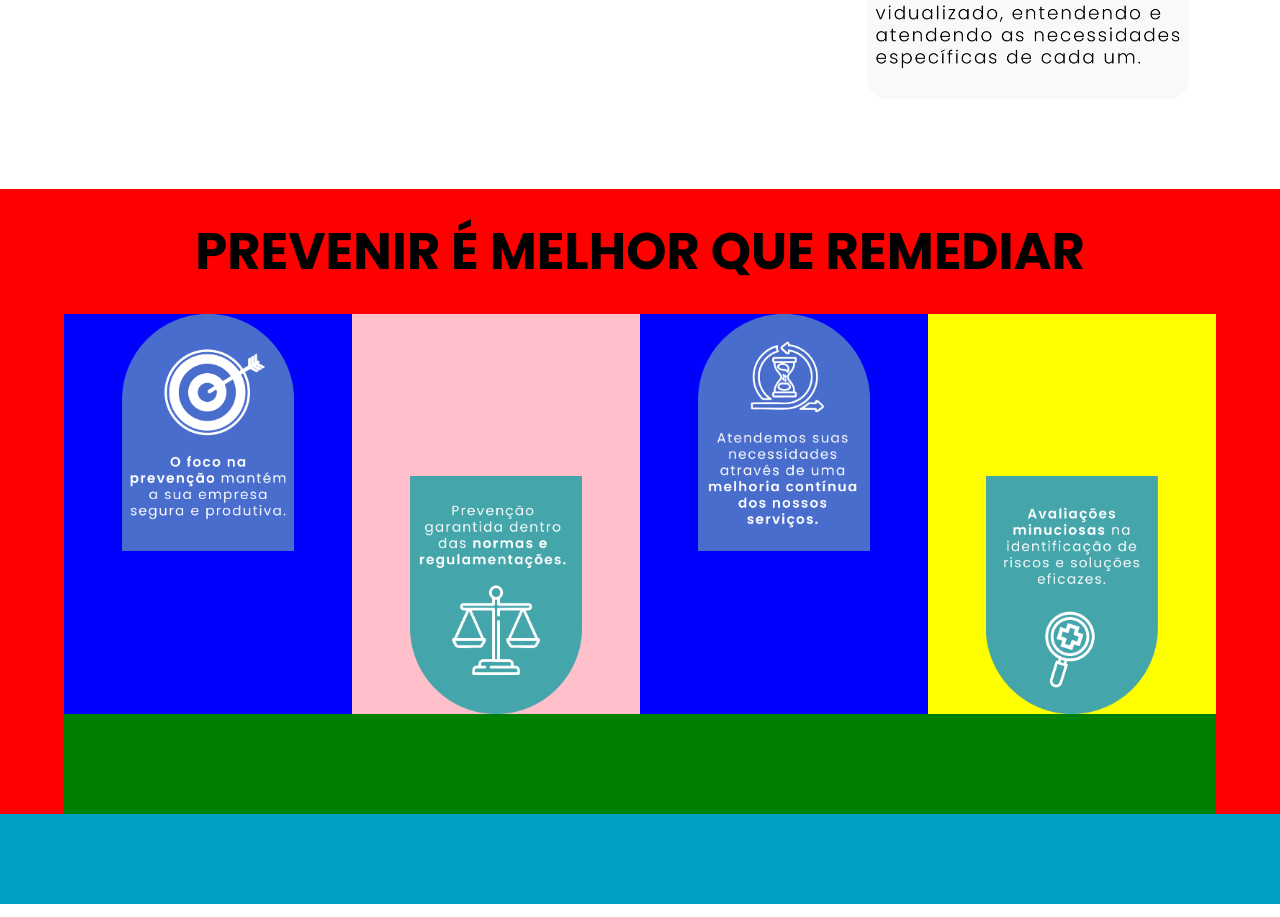
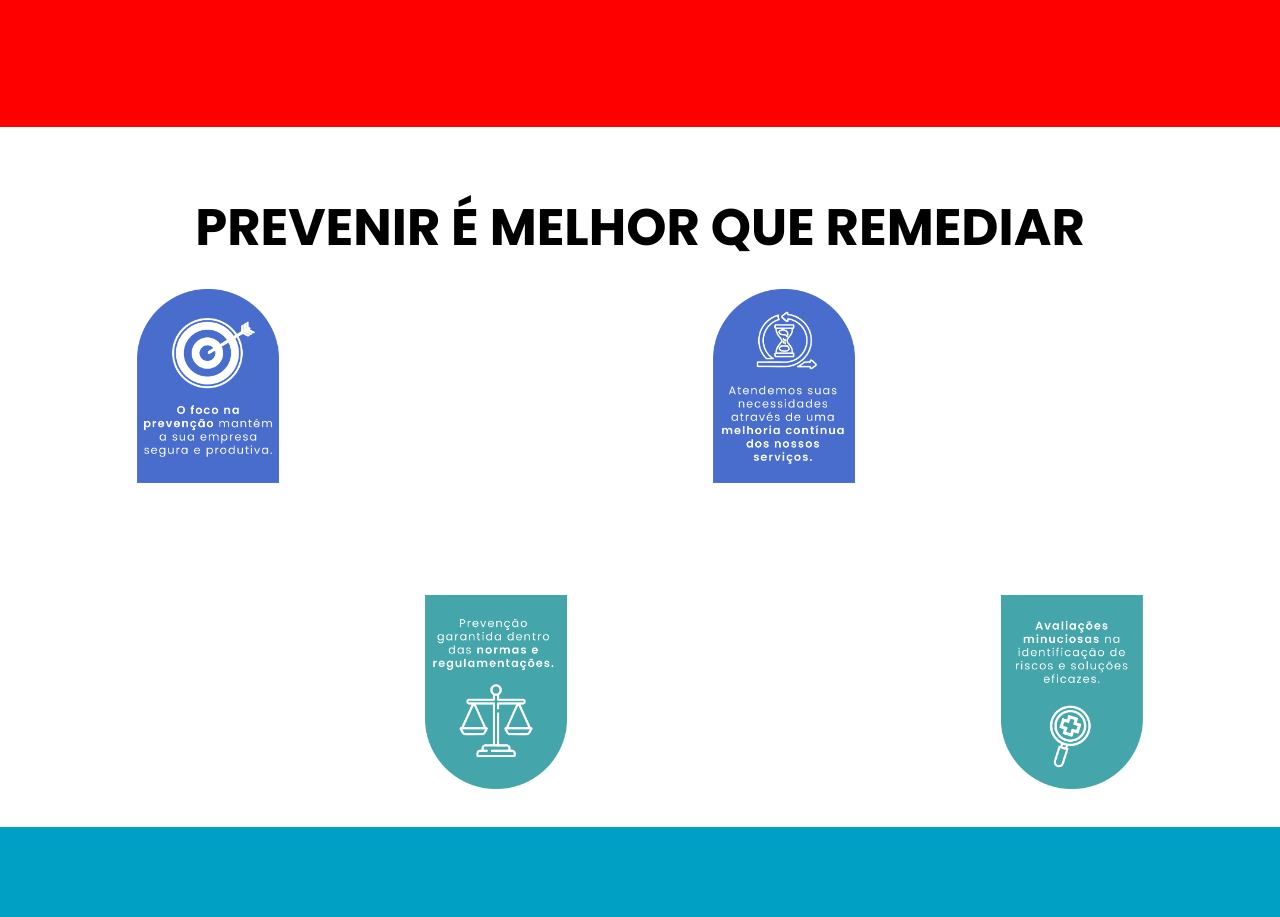
Before and after one commit to Majane2004/dr_saude, a React (Vite) app: page /empresa in a window 1280 px wide. Shown: the part 1547-2464 px from the top of the page. Built offline with nearby package versions, Linux system fonts and the light colour scheme.

Commit message:
feat: update teste

```diff
--- a/src/Empresa/index.tsx
+++ b/src/Empresa/index.tsx
@@ -1,15 +1,20 @@
 import {
     PrincipalDiv, ContainerMain, BannerDiv, BannerdivTexto, Textoh1Banner,
-    CaixaTextoDiv, TextoCaixaH2, ContainerEmpresa, Titulodiv, TituloH2, EmpresadivTextoimg,
+   ContainerEmpresa, Titulodiv, TituloH2, EmpresadivTextoimg,
     Empresadivimg, EmpresadivTexto, EmpresaTextoH3, Empresaimg, BtnsaibaMaisdiv, EmpresaTextoP, CardContainer,
-    CardCaixa,ItemCard01,ItemCard02,ItemCard03
-} from "./style"
+    CardCaixa,ItemCard01,ItemCard02,ItemCard03,ContainerPrevenir,CaixaDivPrevenir,TituloPrevenirH1,CaixaPrevenirDiv,
+    ItemimgDiv01,ItemimgDiv02,Itensimg,Cardimg
+} from "./style";
+
 import Header from "../Componentes/Header"
 import enfermeiras from "/src/assets/duasMulheres.png"
 import arco from "/src/assets/img_arco.png"
 import avaliacao from "/src/assets/img_avaliacao.png"
 import balanca from "/src/assets/img_balanca.png"
 import filtro from "/src/assets/img_filtro.png"
+import img_missa from "/src/assets/empre-missao.png"
+import img_valores from "/src/assets/empre-valores.png"
+import img_visao from "/src/assets/empre-visao.png"
 
 
 
@@ -42,7 +47,7 @@ export default function Dashboard() {
                             </EmpresaTextoH3>
                             <BtnsaibaMaisdiv>
                                 <EmpresaTextoP>
-                                    Somos uma empresa especializada em serviçios de saúde ocupacional, prontos para cuidar da saúde e segurança dos seus
+                                    Somos uma empresa especializada em serviços de saúde ocupacional, prontos para cuidar da saúde e segurança dos seus
                                     colaboradores. Nossa equipe multidisciplinar oferece soluções personalizadas para atender às suas necessidades
                                     de forma eficiente e confiável.
                                 </EmpresaTextoP>
@@ -57,55 +62,45 @@ export default function Dashboard() {
 
                 <CardContainer>
                     <CardCaixa>
-                        <ItemCard01>
+                        <ItemCard01 >
+                            <Cardimg src={img_missa} alt="texto missao" />
+                        </ItemCard01>
+                        <ItemCard02>
+                            <Cardimg src={img_visao} alt="texto visao" />
+                        </ItemCard02>
+                        <ItemCard03>
+                            <Cardimg src={img_valores} alt="texto valores" />
+                        </ItemCard03>
 
-
-                        </ItemCard01>
-
-                        <ItemCard02>
-
-                        </ItemCard02>
-
-                        <ItemCard03>
-
-                        </ItemCard03>
 
                     </CardCaixa>
                 </CardContainer>
 
 
-                <div style={{display:'flex',flexDirection:'column',background:'red', marginTop:90,width:"100%", justifyContent:'center',
-                     alignItems:'center',
-                }}>
-                    <div  style={{width:"100%",  flexDirection:'column',}}>
-                        <h1 style={{color:'#000'}}>
-                          PREVENIR É MELHOR QUE REMEDIAR
+                <ContainerPrevenir>
+                    <CaixaDivPrevenir>
+                        <TituloPrevenirH1 style={{}}>
+                         Prevenir é melhor que remediar
+                        </TituloPrevenirH1>
+                    </CaixaDivPrevenir>
+                    <CaixaPrevenirDiv >
+                        <ItemimgDiv01 >
+                            <Itensimg src={arco} alt={"imagem de tiro ao alvo"} />
+                        </ItemimgDiv01>
 
-                        </h1>
-                    </div>
-                    <div  style={{width:"90%", height:500,display:'flex', flexDirection:'row',background:'green'
-                    }}>
-                        <div style={{ height:400, background:'blue', }}>
-                            <img src={arco} alt={"imagem de tiro ao alvo"} style={{width:"60%"}}/>
-                        </div>
+                        <ItemimgDiv02>
+                            <Itensimg src={balanca} alt={"imagem de uma balanca"} />
+                        </ItemimgDiv02>
 
-                        <div style={{ height:400, background:'pink',display:'flex',alignItems:'end',  justifyContent:'center', }}>
-                            <img src={balanca} alt={"imagem de uma balanca"} style={{width:"60%"}}/>
-                        </div>
+                        <ItemimgDiv01 >
+                            <Itensimg src={filtro} alt={"imagem de um filtro"} />
+                        </ItemimgDiv01>
 
-                        <div style={{ height:400, background:'blue'}}>
-                            <img src={filtro} alt={"imagem de um filtro"} style={{width:"60%"}}/>
-                        </div>
-
-                        <div style={{ height:400, background:'yellow',display:'flex',alignItems:'end',justifyContent:'center',}}>
-                            <img src={avaliacao} alt={"imagem avalaliações"} style={{width:"60%"}}/>
-                        </div>
-                    </div>
-                </div>
-
-
-
-
+                        <ItemimgDiv02>
+                            <Itensimg src={avaliacao} alt={"imagem avalaliações"} />
+                        </ItemimgDiv02>
+                    </CaixaPrevenirDiv>
+                </ContainerPrevenir>
                 <div style={{
                     display: "flex",
                     justifyContent: "center",
--- a/src/Empresa/style.tsx
+++ b/src/Empresa/style.tsx
@@ -1,9 +1,7 @@
 import styled from "styled-components";
 import banner from "/src/assets/banner01.png";
 import breakPoints from "../breakPoints";
-import img_missa from "/src/assets/empre-missao.png"
-import img_valores from "/src/assets/empre-valores.png"
-import img_visao from "/src/assets/empre-visao.png"
+
 
 
 
@@ -102,57 +100,16 @@ export const Textoh1Banner = styled.h1`
 }
 `
 
-export const CaixaTextoDiv = styled.div`
-width:100%;
-height:200px;
-background:#e3e8e8;
-display:flex;
-justify-content:center;
-align-items:center;
-padding:0 0px;
-margin: auto;
 
-@media  ${breakPoints.md} {
- height:150px;
-
-}
-
-@media  ${breakPoints.sm} {
- height:220px;
-
-}
-`
-export const TextoCaixaH2 = styled.h2`
- font-weight: 400;
- font-style: italic;
- font-size: 18pt;
- color: #000;
- text-align:center;
- width:1300px ;
-
- @media  ${breakPoints.lg} {
-    font-size: 16pt;
-     width:900px ;
-}
-
- @media  ${breakPoints.md} {
-    font-size: 14pt;
-     width:600px ;
-}
-
-@media  ${breakPoints.sm} {
-  font-size: 12pt;
-     width:600px ;
-}
-`
 
 
 export const ContainerEmpresa = styled.div`
   width: 100%;
-  height:auto;
+  height:450px;
   display: flex;
   align-items:center;
   flex-direction:row;
+  padding-top:2em;
 
 
   @media ${breakPoints.lg}{
@@ -275,9 +232,6 @@ export const EmpresadivTexto = styled.div`
   padding-right:60px;
   flex-direction: column;
 
-
-
-
  @media ${breakPoints.lg}{
   height: auto;
 }
@@ -335,15 +289,30 @@ margin-left:1.5em;
 `
 
 
-
-
 export const CardContainer = styled.div`
 width:100%;
 display:flex;
 justify-content:center;
-height:'auto';
-margin-top:36px;
+height:500px;
+padding-top:2em;
 
+@media ${breakPoints.lg}{
+  background:red;
+
+
+
+}
+@media ${breakPoints.md}{
+    font-size: 20px;
+    text-align:center;
+
+}
+@media ${breakPoints.sm}{
+    font-size: 20px;
+    text-align:center;
+    margin:10px;
+
+}
 
 `
 export const CardCaixa = styled.div`
@@ -354,53 +323,76 @@ text-align:center;
 justify-content:space-around;
 
 
+`
+export const ItemCard01 = styled.div`
+height:300px;
+
+
+`
+export const ItemCard02 = styled.div`
+height:300px;
+
+
+`
+export const ItemCard03 = styled.div`
+height:300px;
 
 
 
 `
-export const ItemCard01 = styled.div`
-width:29%;
+
+export const Cardimg = styled.img`
+width:75%;
+`
 
 
 
-height:350px;
+export const ContainerPrevenir =  styled.div`
+display:flex;
+flex-direction:column;
+width:100%;
+justify-content:center;
+align-items:center;
+height:700px;
 
+`
 
+export const CaixaDivPrevenir  =styled.div`
+width:100%;
+flex-direction:column;
+
+`
+export const TituloPrevenirH1 = styled.h1`
+color:#000;
+text-transform: uppercase;
+`
+
+export const CaixaPrevenirDiv = styled.div`
+width:90%;
+height:500px;
 display:flex;
-background-image: url(${img_visao});
-background-size: cover;
-background-position: center;
-background-repeat: no-repeat;
-border-radius:20px;
+flex-direction:row;
+align-items:center;
+justify-content:center;
 
 
 `
-export const ItemCard02 = styled.div`
-width:29%;
 
-
-height:350px;
-
-display:flex;
-background-image: url(${img_missa});
-background-size: cover;
-background-position: center;
-background-repeat: no-repeat;
-display:flex;
-border-radius:20px;
+export const ItemimgDiv01 = styled.div`
+ height:500px;
 
 
 `
-export const ItemCard03 = styled.div`
-width:28%;
 
-height:500px;
-display:flex;
-background-image: url(${img_valores});
-background-size: cover;
-background-position: center;
-background-repeat: no-repeat;
-border-radius:20px;
+export const ItemimgDiv02 = styled.div`
+ height:500px;
+ display:flex;
+ align-items:end;
+ justify-content:center;
 
 
 `
+
+export const Itensimg = styled.img`
+ width:49%;
+`
```
